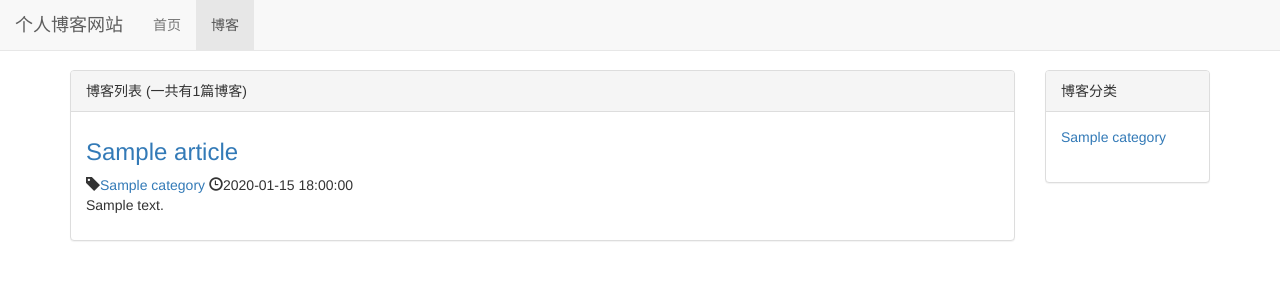
After one commit to 13808796047/mysite, a Django app: page /blog/ in a window 1280 px wide. The commit adds this page. Shown: the top 300 px of the page. Run offline with Django 3.2, Linux system fonts and the light colour scheme; tables that the repository leaves empty hold one stand-in row (values such as "Sample post").

Commit message:
完成部分样式布局

```diff
--- /dev/null
+++ b/blog/templates/blog/article_list.html
@@ -0,0 +1,52 @@
+{% extends 'base.html' %}
+{% block title %}
+    我的网站
+{% endblock %}
+{% load static %}
+{% block css %}
+    <link rel="stylesheet" href="{% static 'blog/article.css' %}">
+{% endblock %}
+{% block nav_blog_active %}
+    active
+{% endblock %}
+{% block content %}
+    <div class="container">
+        <div class="row">
+            <div class="col-xs-12 col-sm-8 col-md-9 col-lg-10">
+                <div class="panel panel-default">
+                    <div class="panel-heading">博客列表 (一共有{{ articles|length }}篇博客)</div>
+                    <div class="panel-body">
+                        {% for article in articles %}
+                            <div class="article">
+                                <h3><a href="{% url 'article_detail' article.pk %}">{{ article.title }}</a></h3>
+                                <p class="article-info">
+                                    <span class="glyphicon glyphicon-tag"></span><a href="{% url 'articles_with_category' article.category.pk %}">{{ article.category }}</a>
+                                    <span class="glyphicon glyphicon-time"></span>{{ article.created_time|date:"Y-m-d H:i:s" }}
+                                </p>
+                                <p>{{ article.content | truncatechars:300 }}</p>
+                            </div>
+                        {% empty %}
+                            <div class="article">
+                                <h3>--暂无博客，敬请期待--</h3>
+                            </div>
+                        {% endfor %}
+                    </div>
+                </div>
+            </div>
+            <div class="col-xs-12 col-sm-4 col-md-3 col-lg-2">
+                <div class="panel panel-default">
+                    <div class="panel-heading">博客分类</div>
+                    <div class="panel-body">
+                        <ul class="article-category list-group">
+                            {% for category in categories %}
+                                <li><a href="{% url 'articles_with_category' category.pk %}">{{ category }}</a></li>
+                            {% empty %}
+                                <li>暂无分类</li>
+                            {% endfor %}
+                        </ul>
+                    </div>
+                </div>
+            </div>
+        </div>
+    </div>
+{% endblock %}
--- a/templates/blog/articles_with_category.html
+++ b/blog/templates/blog/articles_with_category.html
@@ -1,12 +1,15 @@
 {% extends 'base.html' %}
 {% block title %}
     {{ category }}
+{% endblock %}
+{% block nav_blog_active %}
+    active
 {% endblock %}
 {% block content %}
     <h3>{{ category }}</h3>
     {% for article in articles %}
         <a href="{% url 'article_detail' article.pk %}"><h3>{{ article.title }}</h3></a>
-        <p>{{ article.content | truncatechars:10 }}</p>
+        <p>{{ article.content | truncatechars:300 }}</p>
     {% empty %}
         <p>--暂无博客，敬请期待--</p>
     {% endfor %}
--- a/blog/urls.py
+++ b/blog/urls.py
@@ -3,6 +3,6 @@ from . import views
 
 urlpatterns = [
     path('', views.article_list, name='article_list'),
-    path('article/<int:article_pk>/', views.article_detail, name='article_detail'),
+    path('<int:article_pk>/', views.article_detail, name='article_detail'),
     path('category/<int:category_pk>/', views.articles_with_category, name='articles_with_category'),
 ]
--- a/blog/views.py
+++ b/blog/views.py
@@ -4,8 +4,10 @@ from .models import Article, Category
 
 def article_list(request):
     articles = Article.objects.all()
+    categories = Category.objects.all()
     context = {
-        'articles': articles
+        'articles': articles,
+        'categories':categories
     }
     return render_to_response('blog/article_list.html', context)
 
--- a/mysite/urls.py
+++ b/mysite/urls.py
@@ -15,9 +15,10 @@ Including another URLconf
 """
 from django.contrib import admin
 from django.urls import path, include
-
+from . import views
 
 urlpatterns = [
+    path('', views.home, name='home'),
     path('admin/', admin.site.urls),
-    path('', include('blog.urls')),
+    path('blog/', include('blog.urls')),
 ]
--- /dev/null
+++ b/mysite/views.py
@@ -0,0 +1,6 @@
+from django.shortcuts import render_to_response
+
+
+def home(request):
+    context = {}
+    return render_to_response('home.html', context)
--- /dev/null
+++ b/static/base.css
@@ -0,0 +1,3 @@
+body{
+    margin-top: 70px !important;
+}
--- /dev/null
+++ b/static/blog/article.css
@@ -0,0 +1,14 @@
+ul.article-category {
+    list-style: none
+}
+div.article:not(:last-child){
+    margin-bottom: 2em;
+    padding-bottom: 1em;
+    border-bottom: 1px solid #ccc;
+}
+div.article h3{
+    margin-top: .5em;
+}
+div.article p.article-info{
+    margin-bottom: 0;
+}
--- a/templates/base.html
+++ b/templates/base.html
@@ -1,14 +1,42 @@
+{% load static %}
 <!DOCTYPE html>
-<html lang="en">
+<html lang="zh-CN">
 <head>
     <meta charset="UTF-8">
+    <meta http-equiv="X-UA-Compatible" content="IE=edge">
+    <meta name="viewport" content="width=device-width, initial-scale=1">
     <title>{% block title %}{% endblock %}</title>
+    <!-- 最新版本的 Bootstrap 核心 CSS 文件 -->
+    <link rel="stylesheet" href="https://cdn.jsdelivr.net/npm/bootstrap@3.3.7/dist/css/bootstrap.min.css"
+          integrity="sha384-BVYiiSIFeK1dGmJRAkycuHAHRg32OmUcww7on3RYdg4Va+PmSTsz/K68vbdEjh4u" crossorigin="anonymous">
+    <link rel="stylesheet" href="{% static 'base.css' %}">
+    {% block css %}{% endblock %}
 </head>
 <body>
-<div>
-    <a href="/"><h3>个人博客网站</h3></a>
-</div>
-<hr>
+<nav class="navbar navbar-default navbar-fixed-top">
+    <div class="container-fluid">
+        <div class="navbar-header">
+            <a class="navbar-brand" href="/">个人博客网站</a>
+            <button class="navbar-toggle collapsed" data-target="#navbar-collapsed" data-toggle="collapse">
+                <span class="icon-bar"></span>
+                <span class="icon-bar"></span>
+                <span class="icon-bar"></span>
+            </button>
+        </div>
+        <div class="collapse navbar-collapse" id="navbar-collapsed">
+            <ul class="nav navbar-nav">
+                <li class="{% block nav_home_active%}{% endblock %}"><a href="/">首页</a></li>
+                <li class="{% block nav_blog_active%}{% endblock %}"><a href="{% url 'article_list' %}">博客</a></li>
+            </ul>
+        </div>
+    </div>
+</nav>
+
 {% block content %}{% endblock %}
+<script src="https://cdn.bootcss.com/jquery/3.4.1/jquery.min.js"></script>
+<!-- 最新的 Bootstrap 核心 JavaScript 文件 -->
+<script src="https://cdn.jsdelivr.net/npm/bootstrap@3.3.7/dist/js/bootstrap.min.js"
+        integrity="sha384-Tc5IQib027qvyjSMfHjOMaLkfuWVxZxUPnCJA7l2mCWNIpG9mGCD8wGNIcPD7Txa"
+        crossorigin="anonymous"></script>
 </body>
 </html>
```
Also changed, not shown: mysite/settings.py (+3 -6 lines), static/home.css (added, +7 -0 lines), templates/blog/article_list.html (deleted, +0 -13 lines), templates/home.html (added, +13 -0 lines), blog/templates/blog/article_detail.html (renamed from templates/blog/article_detail.html).
